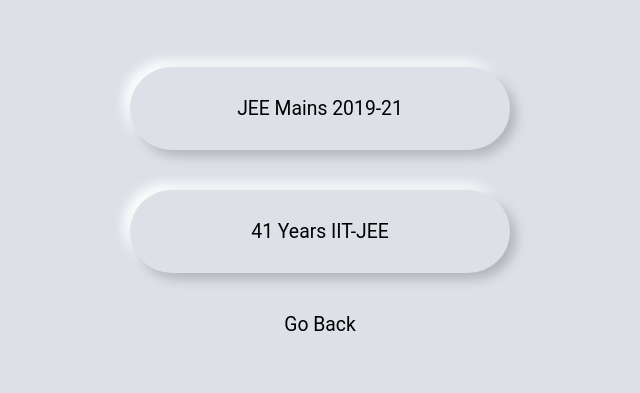
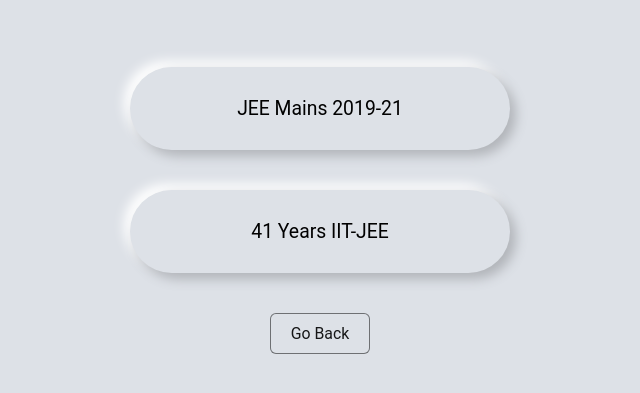
Before and after one commit to Avaneesh-Chopdekar/sci-res-web, a website built with Vite: page pyqs/chem/index.html in a window 1280 px wide. Shown: the part 111-504 px from the top of the page, without its empty margins (320-960 px from the left). Built offline with nearby package versions, Linux system fonts and the light colour scheme.

Commit message:
Added outlined-btn id

```diff
--- a/pyqs/chem/index.html
+++ b/pyqs/chem/index.html
@@ -30,7 +30,7 @@
             target="_blank" class="list">41 Years IIT-JEE</a>
         </li>
         <li>
-          <a href="/pyqs"><span id="go-back">Go Back</span></a>
+          <a href="/pyqs"><span id="outlined-btn">Go Back</span></a>
         </li>
       </ul>
     </section>
```
